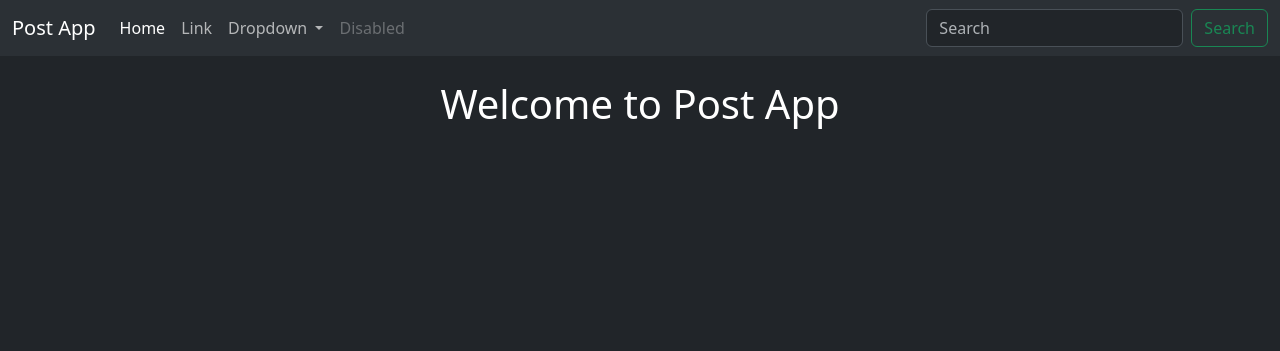
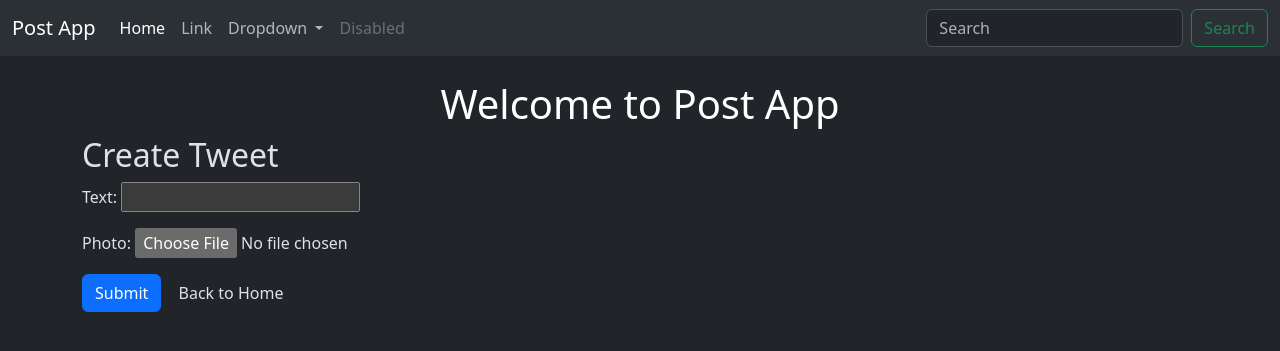
Before and after one commit to sarthakbobde/post-app, a Django app: page /tweet/create/ in a window 1280 px wide. Shown: the top 351 px of the page. Run offline with Django 5.2, Linux system fonts and the light colour scheme.

Commit message:
Tweet CRUD

```diff
--- a/postapp/templates/tweet_form.html
+++ b/postapp/templates/tweet_form.html
@@ -6,4 +6,20 @@
 
 {% block content %}
     <h1 class="text-center text-white mt-4">Welcome to Post App</h1>
+
+    <h2>
+        {% if form.instance.pk %}
+        Edit Tweet
+        {% else %}
+        Create Tweet
+        {% endif %}
+    </h2>
+
+    <!-- enctype will allow images also -->
+    <form method="post" enctype="multipart/form-data" class="form">
+        {% csrf_token %}
+        {{ form.as_p }}
+        <button class="btn btn-primary" type="submit">Submit</button>
+        <button class="btn brn-secoundary" href="{% url 'tweet_list' %}">Back to Home</button>
+    </form>
 {% endblock %}
```
Also changed, not shown: postapp/templates/tweet_confirm_delete.html (+8 -0 lines), db.sqlite3, media/photos/pg_sem1.jpg (added), media/photos/pg_sem3.jpg (added), media/photos/ug_sem5.jpg (added), media/photos/ug_sem5_RKqPcac.jpg (added), media/photos/ug_sem5_rrck9Oc.jpg (added), media/photos/ug_sem6.jpg (added), media/photos/ug_sem6_cSEvhSk.jpg (added).
